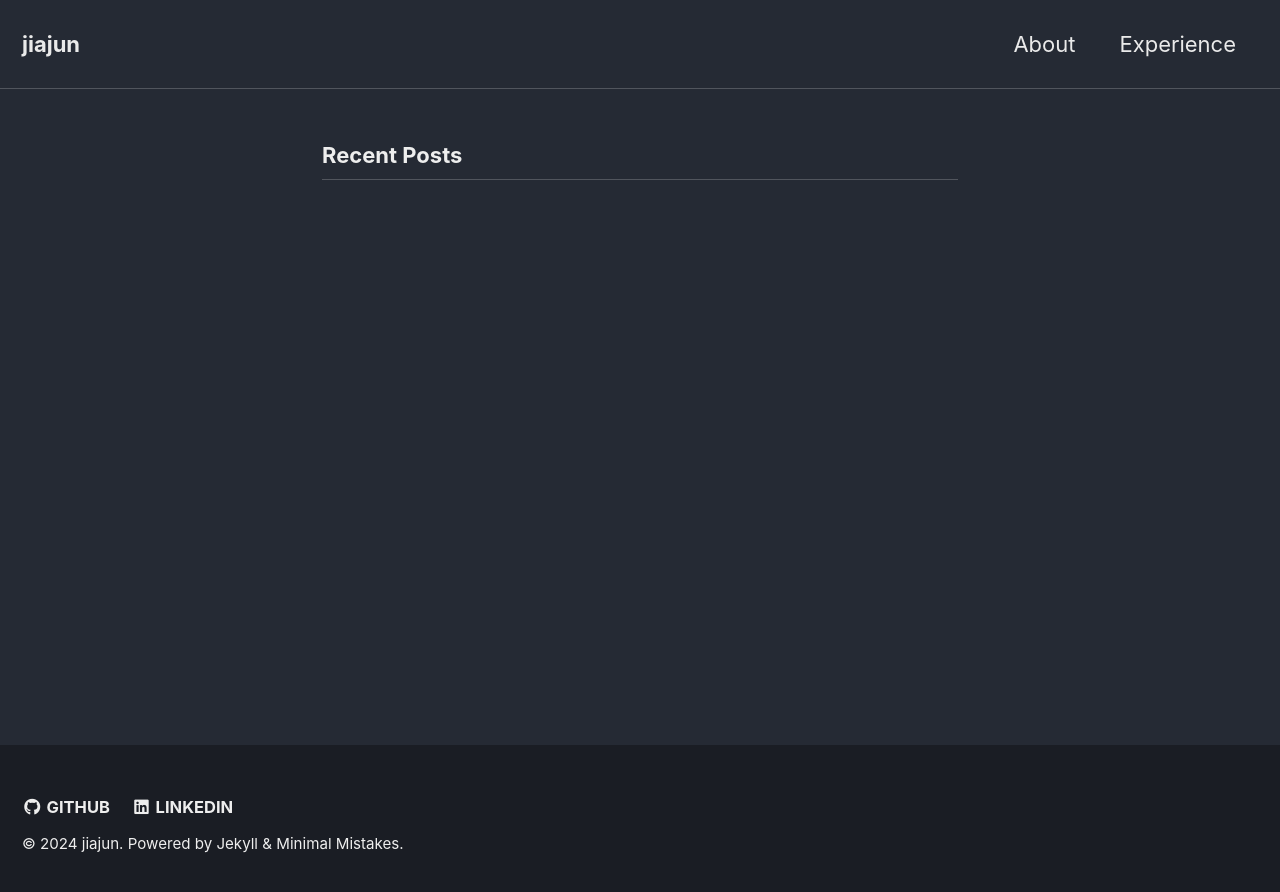
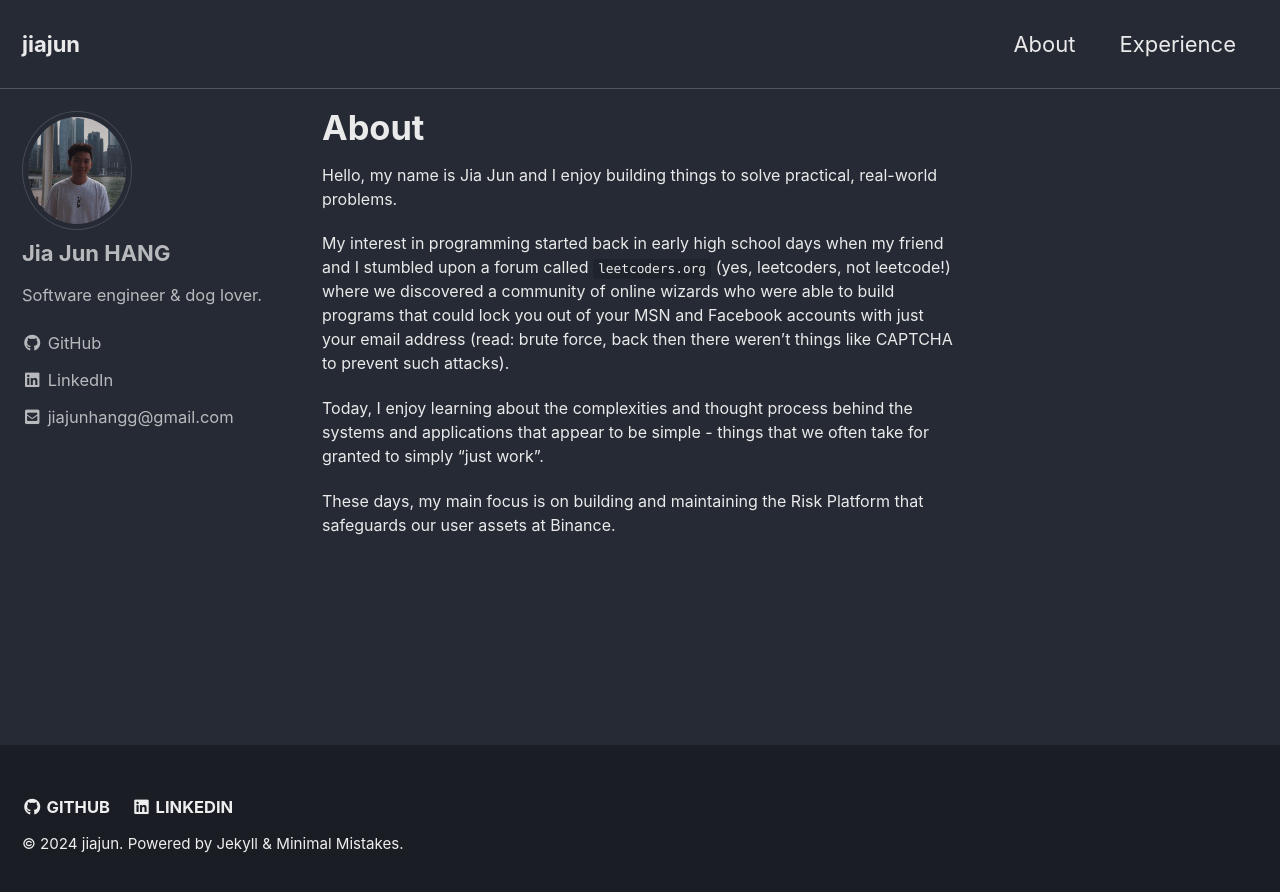
Before and after one commit to jiajunhang/jiajunhang.github.io, a Jekyll site: the page built from index.md, in a window 1280 px wide. Shown: the top 892 px of the page. Built offline with Jekyll 4.4.1, drawn with Linux system fonts in a browser that asks for light colours; cached includes are drawn as plain includes; a script that is not in the unit is left out.

Commit message:
added bio photo, added sidebar for landing, added email into sidebar

```diff
--- a/_config.yml
+++ b/_config.yml
@@ -55,23 +55,26 @@ plugins:
   - jemoji
   - jekyll-include-cache
 
-# author:
-#   name   : "First Lastname"
-#   avatar : "/assets/images/bio-photo.jpg"
-#   bio    : "My awesome biography constrained to a sentence or two goes here."
-#   links:
-#     - label: "Website"
-#       icon: "fas fa-fw fa-link"
-#       url: "https://"
-#     - label: "Twitter"
-#       icon: "fab fa-fw fa-twitter-square"
-#       url: "https://twitter.com/"
-#     - label: "GitHub"
-#       icon: "fab fa-fw fa-github"
-#       url: "https://github.com/"
-#     - label: "Instagram"
-#       icon: "fab fa-fw fa-instagram"
-#       url: "https://instagram.com/"
+author:
+  name   : "Jia Jun HANG"
+  avatar : "/assets/images/bio-photo.jpg"
+  bio    : "Software engineer & dog lover."
+  links:
+    # - label: "Website"
+    #   icon: "fas fa-fw fa-link"
+    #   url: "https://"
+    # - label: "Twitter"
+    #   icon: "fab fa-fw fa-twitter-square"
+    #   url: "https://twitter.com/"
+    - label: "GitHub"
+      icon: "fab fa-fw fa-github"
+      url: "https://github.com/jiajunhang"
+    - label: "LinkedIn"
+      icon: "fab fa-fw fa-linkedin"
+      url: "https://www.linkedin.com/in/jia-jun-hang/"
+    - label: "jiajunhangg@gmail.com"
+      icon: "fas fa-fw fa-envelope-square"
+      url: ""
 
 footer:
   links:
@@ -95,7 +98,7 @@ defaults:
       type: pages
     values:
       layout: single
-      # author_profile: true
+      author_profile: true
       # read_time: true
       # comments: true
       # share: true
@@ -106,7 +109,7 @@ defaults:
       type: pages
     values:
       layout: single
-      # author_profile: true
+      author_profile: false
 
 # category_archive:
 #   type: liquid
--- a/_layouts/single.html
+++ b/_layouts/single.html
@@ -15,7 +15,7 @@ layout: default
 {% endif %}
 
 <div id="main" role="main">
-
+  {% include sidebar.html %}
 
   <article class="page" itemscope itemtype="https://schema.org/CreativeWork">
     {% if page.title %}<meta itemprop="headline" content="{{ page.title | markdownify | strip_html | strip_newlines | escape_once }}">{% endif %}
--- a/index.md
+++ b/index.md
@@ -2,6 +2,14 @@
 # You don't need to edit this file, it's empty on purpose.
 # Edit theme's home layout instead if you wanna make some changes
 # See: https://jekyllrb.com/docs/themes/#overriding-theme-defaults
-layout: home
-title: ""
+layout: single
+title: "About"
 ---
+
+Hello, my name is Jia Jun and I enjoy building things to solve practical, real-world problems.
+
+My interest in programming started back in early high school days when my friend and I stumbled upon a forum called `leetcoders.org` (yes, leetcoders, not leetcode!) where we discovered a community of online wizards who were able to build programs that could lock you out of your MSN and Facebook accounts with just your email address (read: brute force, back then there weren't things like CAPTCHA to prevent such attacks).
+
+Today, I enjoy learning about the complexities and thought process behind the systems and applications that appear to be simple - things that we often take for granted to simply "just work".
+
+These days, my main focus is on building and maintaining the Risk Platform that safeguards our user assets at Binance.
```
Also changed, not shown: _pages/index.md (+2 -2 lines), assets/images/bio-photo.jpg, assets/images/default-bio.jpg (added).
